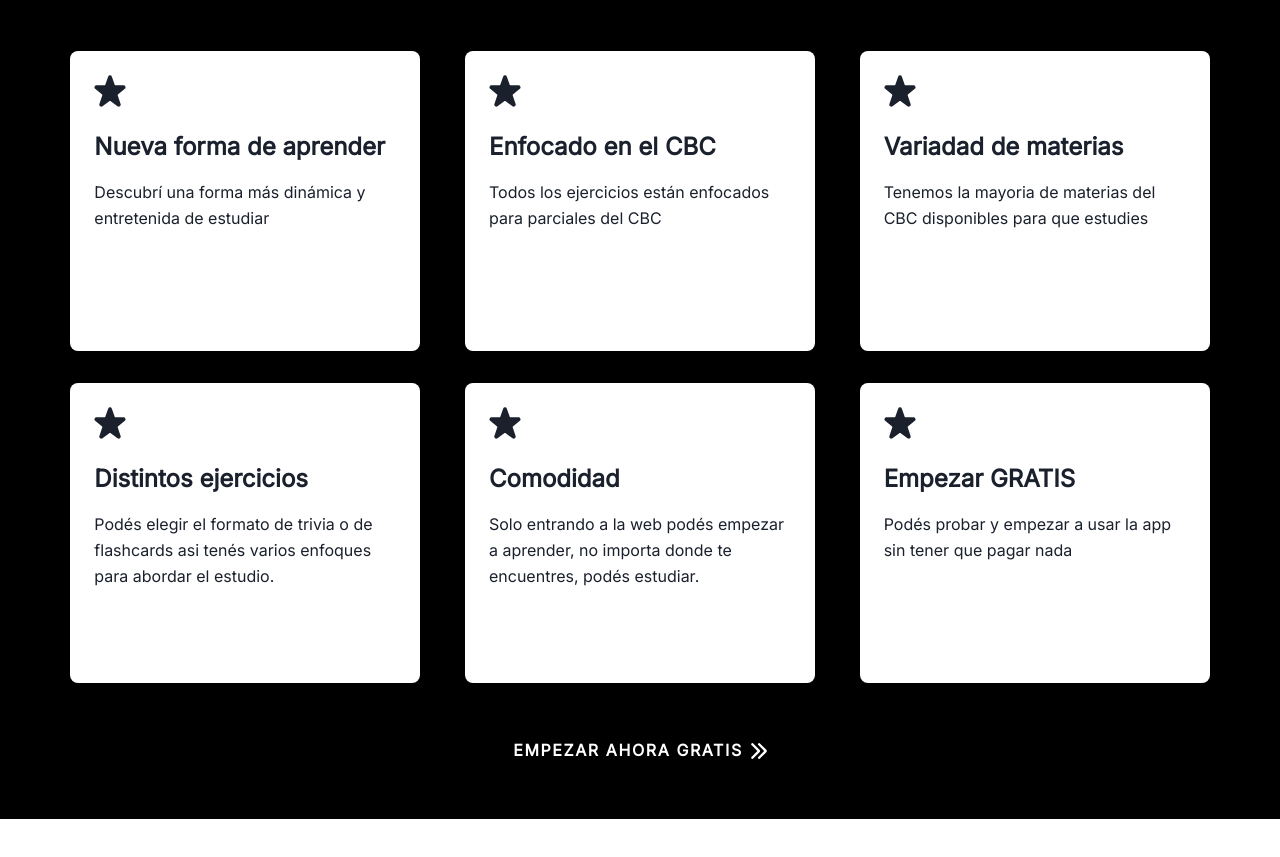
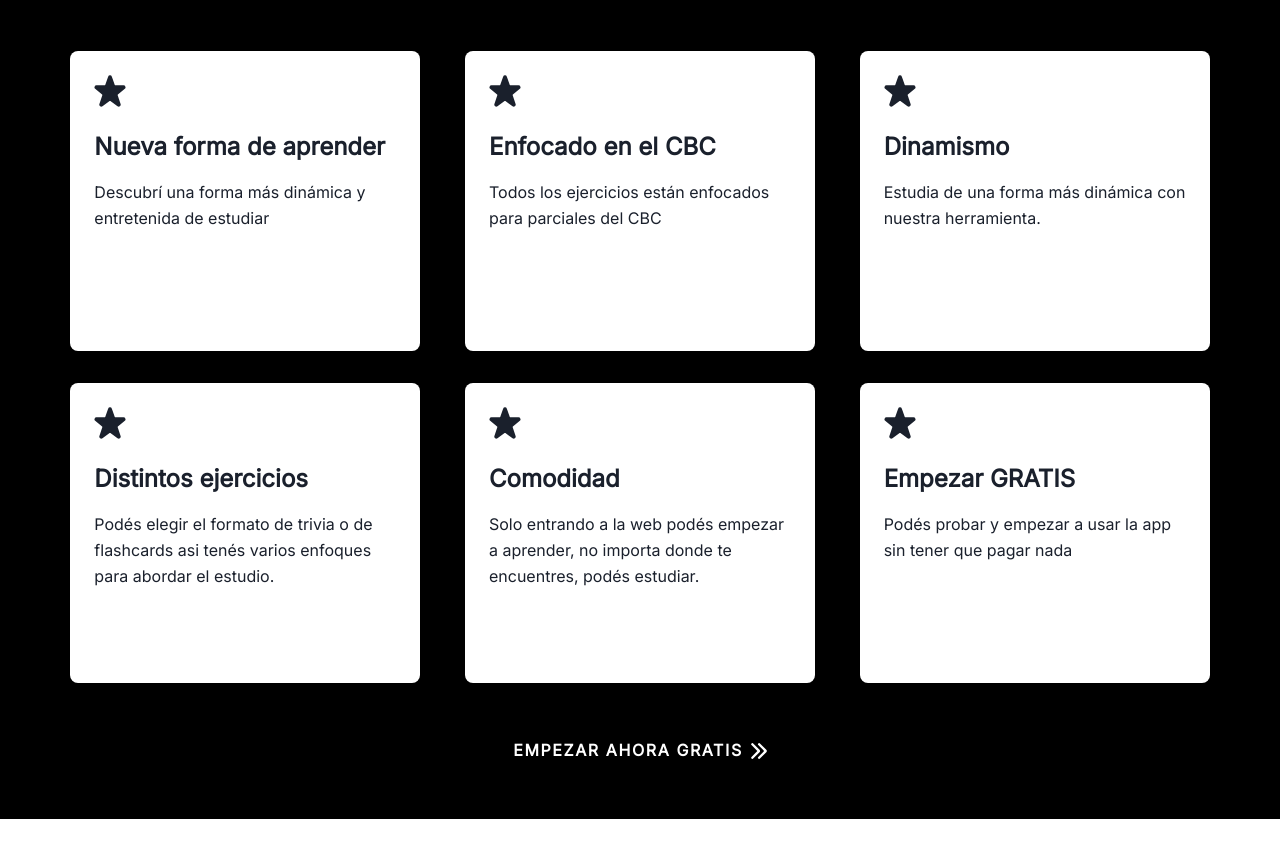
Before and after one commit to Marcosmzq/try-cbc-client, a Next.js app: page / in a window 1280 px wide. Shown: the part 1680-2537 px from the top of the page. Built offline with nearby package versions, Linux system fonts and the light colour scheme.

Commit message:
change one feature desc from the landing page

```diff
--- a/src/components/templates/landing-page/default/index.tsx
+++ b/src/components/templates/landing-page/default/index.tsx
@@ -54,8 +54,8 @@ export const LandingPageDefaultTemplate: React.FC<LandingPageDefaultTemplateProp
               desc: "Todos los ejercicios están enfocados para parciales del CBC",
             },
             {
-              title: "Variadad de materias",
-              desc: "Tenemos la mayoria de materias del CBC disponibles para que estudies",
+              title: "Dinamismo",
+              desc: "Estudia de una forma más dinámica con nuestra herramienta.",
             },
             {
               title: "Distintos ejercicios",
```
